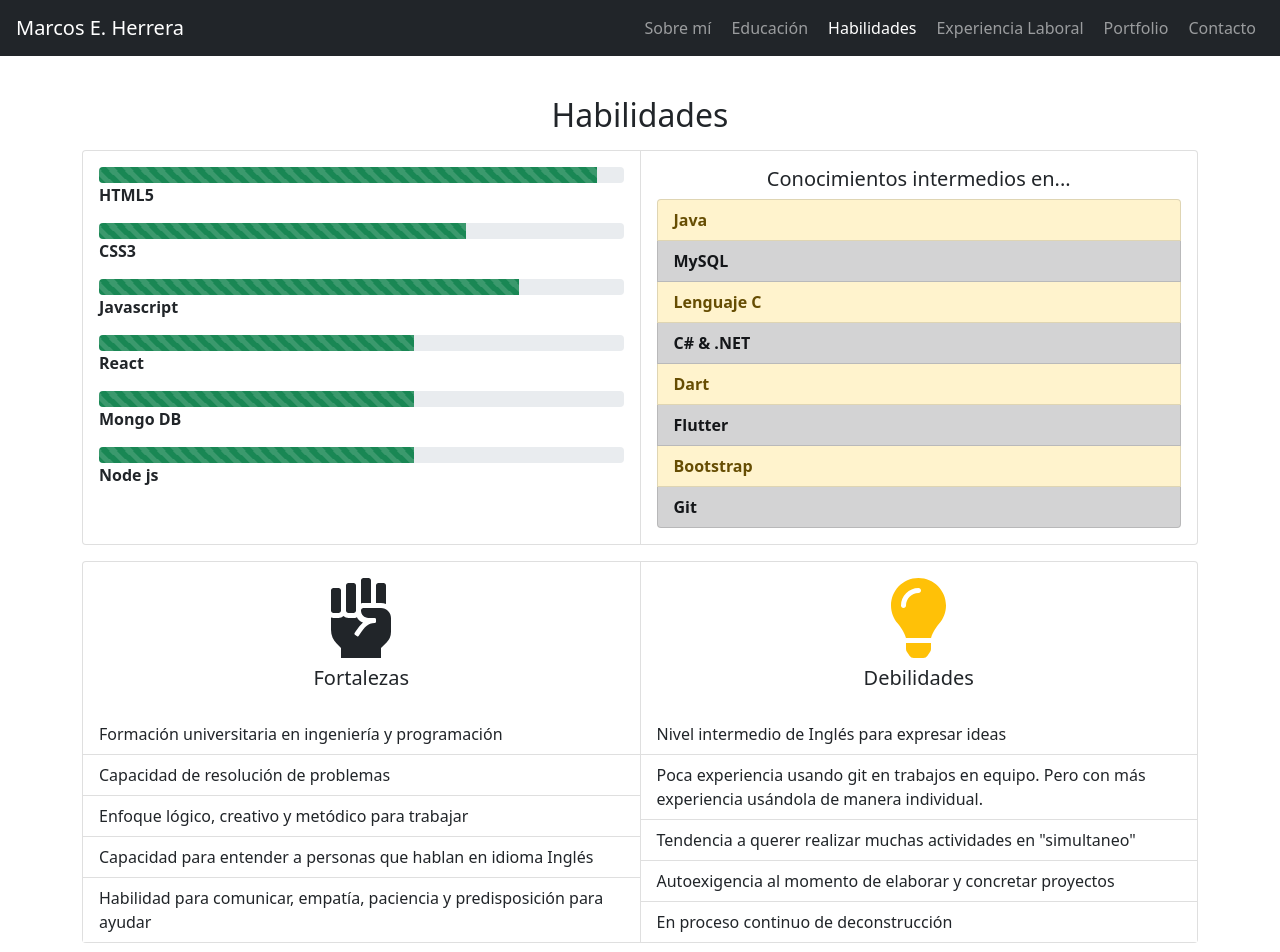
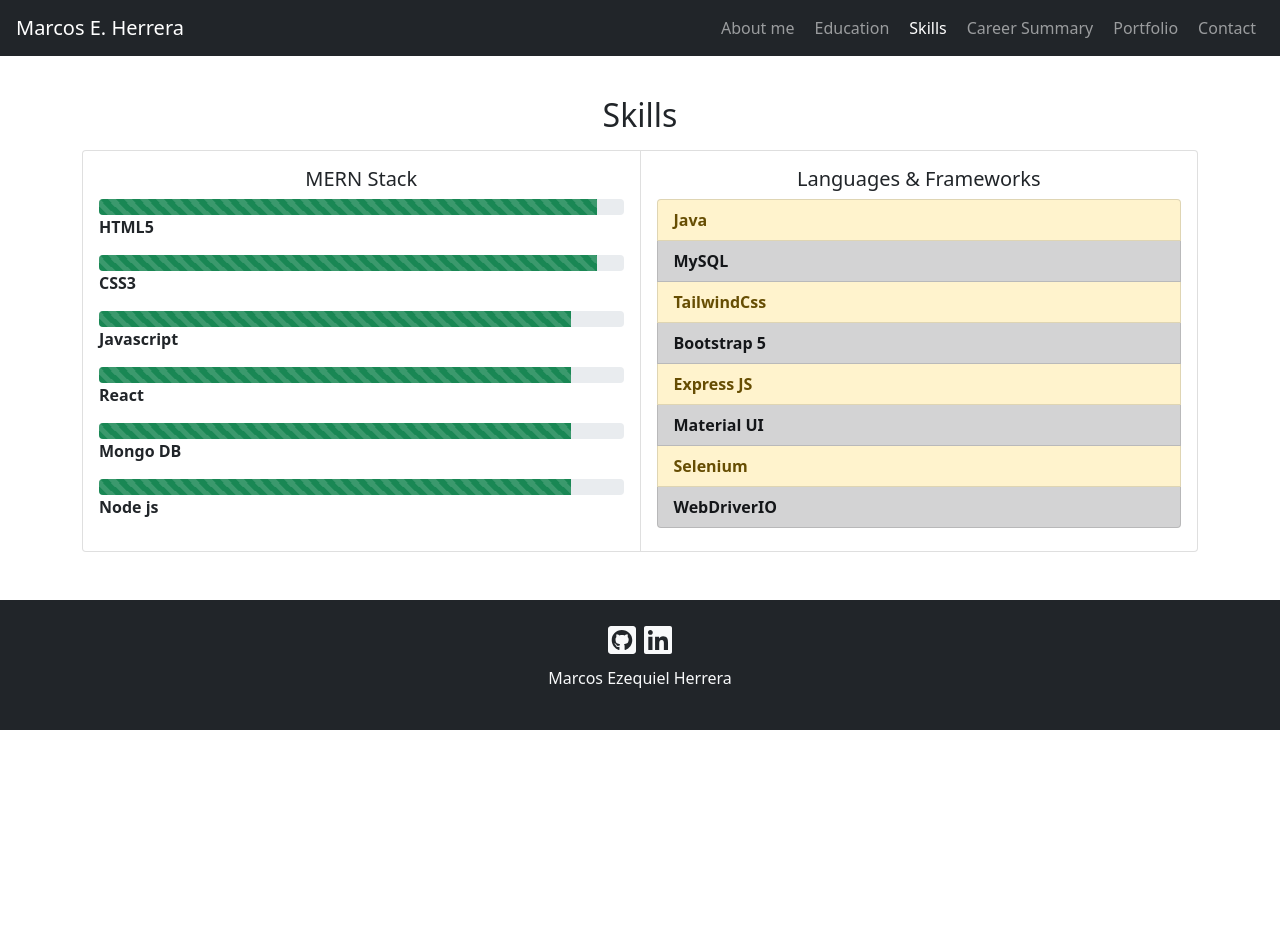
Before and after one commit to marcosihe/cv, a React (Create React App) app: page /marcos/habilidades in a window 1280 px wide. Shown: the top 952 px of the page. After the commit the page ends 800 px from the top, so only its background shows below. Built offline with nearby package versions, Linux system fonts and the light colour scheme.

Commit message:
update cv-portfolio

```diff
--- a/src/components/Contacto.jsx
+++ b/src/components/Contacto.jsx
@@ -8,20 +8,19 @@
 export const Contacto = () => {
   return (
     <Fragment>
-      <h2 className="text-center my-5">Contacto</h2>
+      <h2 className="text-center my-5">Contact</h2>
       <p>
-        Si queres saber más sobre mi trabajo podes contactarme mediante los
-        siguientes medios:
+        If you want to know more about my job, you can contact me through the following medias
       </p>
       <CardColumns className="text-center py-2">
         <Card border="dark">
           <Card.Body>
-            <Card.Title>Celular</Card.Title>
+            <Card.Title>Mobile Phone</Card.Title>
             <hr />
             <Card.Text>
-              Podes llamarme o enviarme mensajes al número: <br />
-              <span className="fw-bold">+54 9 381 6703322</span>
-              <br /> o via whatsapp:
+              Phone Call or Text Message <br />
+              <span className="fw-bold">+5493816703322</span>
+              <br /> Whatsapp:
               <br />
               <br />
               <a
@@ -39,7 +38,7 @@
             <Card.Title>E-mail</Card.Title>
             <hr />
             <Card.Text>
-              Enviarme un mail a:
+              Send E-mail to:
               <br />
               <br />
               <span className="fw-bold">hemrcs@gmail.com</span>
--- a/src/components/Educacion.jsx
+++ b/src/components/Educacion.jsx
@@ -8,21 +8,19 @@
 export const Educacion = () => {
   return (
     <Fragment>
-      <h2 className="text-center my-5">Educación Universitaria</h2>
+      <h2 className="text-center my-5">College</h2>
       <CardGroup className="my-5">
       <Card>
         <Card.Img variant="top" src={facetbio} className={styles.imgEducacion}/>
         <Card.Body>
-          <Card.Title className="text-center">Ingeniería Biomédica - UNT</Card.Title>
+          <Card.Title className="text-center">Biomedical Engineering - UNT</Card.Title>
           <Card.Text>
           <br/>
             <h6>
             Facultad de Ciencias Exactas y Tecnología - Universidad Nacional de
             Tucumán.</h6>
-            <p>Cuento con el cursado finalizado de la carrera, habiendo concretado
-            de manera exitosa la Práctica Profesional Supervisada (PPS) en el
-            Sanatorio 9 de Julio SA.</p>
-            <p>Avance: 5º año.</p>
+            <p>I completed my course in Biomedical Engineering at 'Facultad de Ciencias Exactas y Tecnología</p>
+            <p>Avance: 5th year</p>
           </Card.Text>
         </Card.Body>
         <Card.Footer className="text-center">
@@ -32,16 +30,16 @@
       <Card>
         <Card.Img variant="top" src={facetpu} className={styles.imgEducacion}/>
         <Card.Body>
-          <Card.Title className="text-center">Programador Universitario - UNT</Card.Title>
+          <Card.Title className="text-center">College Programmer - UNT</Card.Title>
           <Card.Text>
               <br/>
             <h6>
             Facultad de Ciencias Exactas y Tecnología - Universidad Nacional de
             Tucumán</h6>
             <p>
-            Actualemnte soy alumno regular de la carrera de Programador, y me encuentro cursando materias de 2º año.
+
             </p>
-            <p>Avance: 2º año</p>
+            <p>Avance: 2nd year</p>
           </Card.Text>
         </Card.Body>
         <Card.Footer className="text-center">
@@ -51,7 +49,7 @@
       <Card>
         <Card.Img variant="top" src={fcfyn} className={styles.imgEducacion}/>
         <Card.Body>
-          <Card.Title className="text-center">Ingeniería Biomédica - UNC</Card.Title>
+          <Card.Title className="text-center">Biomedical Engineering - UNC</Card.Title>
           <Card.Text>
           <br/>
             <h6>
@@ -59,16 +57,14 @@
             Nacional de Córdoba
             </h6>
             <p>
-            Programa SNRA: Llevé a cabo, durante el año
-            2019, un intercambio en la mencionada Facultad, en la cual cursé y
-            aprobé las materias:
+            SNRA Program: I was an exchange student at 'Facultad de Ciencias Exactas, Físicas y Naturales', at Biomedical Engineering career, where I studied and passed the subjects:
             <ul>
-              <li>Ingeniería en Rehabilitación (10)</li>
-              <li>Imágenes en Medicina (6)</li>
-              <li>Radiaciones No Ionizantes en Salud (7)</li>
+              <li>Rehabilitation Engineering (10)</li>
+              <li>Medicine Images (6)</li>
+              <li>Non-ionizing Radiation in Health (7)</li>
             </ul>
             </p>
-            <p>Estado: finalizado.</p>
+            <p>Status: finished.</p>
           </Card.Text>
         </Card.Body>
         <Card.Footer className="text-center">
--- a/src/components/Experiencia.jsx
+++ b/src/components/Experiencia.jsx
@@ -9,88 +9,79 @@
   faPhoneSquare,
   faLaptopMedical,
   faChalkboardTeacher,
+  faLaptop,
 } from "@fortawesome/free-solid-svg-icons";
 //import styles from '../css/Experiencia.module.css';
 
 export const Experiencia = () => {
   const info = [
     {
-      title: "Bioingeniería",
-      subtitle: "Sanatorio 9 de Julio S.A.",
+      title: "Clinical Engineer",
+      subtitle: "9 de Julio S.A. Private Hospital",
       textBody:
-        "Mantenimiento preventivo y correctivo en el área de Bioingeniería del Sanatorio.",
-      footerText: "Tucumán-Argentina",
+        "Provides cost-effective equipment inspection, maintenance, calibration, and repair service on a variety of medical devices. Plan and execute technical support and maintenance to the sanatorium’s medical equipment (corrective and preventive tasks). Communicates with clinical staff on the topics of equipment features, functionality, etc. Provides fast and efficient responses to problems that may arise within the sanatorium.",
+      footerText: "7 months - Tucumán-Argentina",
     },
     {
-      title: "Operario en Estación de Servicio YPF",
-      subtitle: "Petronorte S.A.",
+      title: "Front-End Developer",
+      subtitle: "Thalú",
       textBody:
-        "Consultor interno y asesor externo con orientación al cliente.",
-      footerText: "Tucumán - Argentina",
+        "Carry out the building process of user interfaces for websties, applying technologies such as HTML, CSS, Javascript and Bootstrap 5.",
+      footerText: "3 months - Tucumán-Argentina",
     },
     {
-      title: "Servicio Técnico",
-      subtitle: "Freelancer - Taller Propio",
-      textBody: "Reparación y mantenimiento de determinados equipos médicos",
-      footerText: "Tucumán - Argentina",
+      title: "Test Automation Engineer JR",
+      subtitle: "Globant",
+      textBody: "Project: Investing ES - for Disney Media",
+      footerText: "6 months - Tucumán-Argentina",
     },
     {
-      title: "Tutor estudiantil",
+      title: "Volunteering: Student Council",
       subtitle: "Facultad de Ciencias Exactas y Tecnología",
       textBody:
-        "Tutor Par. Miembro del equipo de trabajo de la Tutoría estudiantil de la FACET",
-      footerText: "U.N.T.",
+        "Advise students on academic and administrative issues. Promote inclusion and encourage collaborative work through different activities such as workshops and trainings.",
+      footerText: "1 year - U.N.T.",
     },
     {
-      title: "Ayudante de Cátedra",
+      title: "Assistant Professor",
       subtitle: "Facultad de Bioquímica, Química y Farmacia",
       textBody:
-        "Auxiliar de 2º categoria de la materia Física I. Consultor de trabajos prácticos y ayudante de laboratorio.",
-      footerText: "U.N.T.",
+        "Teach the practical and laboratory part, to first-year college’s students, in Physics I subject. I also took a part in the design of the exercising guide book.",
+      footerText: "2 years - U.N.T.",
     },
     {
-      title: "Recepción de llamadas de emergencias",
-      subtitle: "Ministerio de Seguridad Ciudadana",
-      textBody: "Recepción de llamadas de la línea de emergencia 911.",
-      footerText: "Tucumán - Argentina",
+      title: "Call Center Agent - Intership",
+      subtitle: "Security Citizen Ministry",
+      textBody:
+        "Categorize emergency calls in order to achieve correct and fast intervention.",
+      footerText: "6 months - Tucumán-Argentina",
     },
     {
-      title: "Profesor particular",
-      subtitle: "Nivel secundario y universitario",
-      textBody:
-        "Dictado de clases presenciales de diferentes materias: Matemática, Física, Química, entre otras.",
-      footerText: "Tucumán - Argentina",
-    },
+      title: "Back-End Developer",
+      subtitle: "Entropy Labs - Workstride",
+      textBody: "Part of the Operations Team for Workstride. Working with Java and SQL. Besides, I also work in an internal project for Entropy Labs, developing in React JS.",
+      footerText: "Since May 2022 - Remote Work"
+    }
   ];
 
   return (
     <Fragment>
-      <h2 className="text-center my-5">Experiencia Laboral</h2>
+      <h2 className="text-center my-5">Carrer Summary</h2>
       <div className="row">
-        <div className={"col-sm-12 col-md-4 my-3"}>
+        {/** Entropy */}
+        <div className="col-sm-12 col-md-4 my-3">
           <JobCard
-            info={info[0]}
+            info={info[6]}
             icon={
               <FontAwesomeIcon
-                icon={faLaptopMedical}
-                size="3x"
-                className="text-success"
-              ></FontAwesomeIcon>
-            }
-          ></JobCard>
-        </div>
-        <div className="col-sm-12 col-md-4 my-3">
-          <JobCard
-            info={info[1]}
-            icon={
-              <FontAwesomeIcon
-                icon={faOilCan}
+                icon={faLaptop}
                 size="3x"
                 className="text-secondary"
               ></FontAwesomeIcon>
             }
           ></JobCard>
         </div>
+        {/** Globant */}
         <div className="col-sm-12 col-md-4 my-3">
           <JobCard
             info={info[2]}
@@ -103,6 +94,20 @@
             }
           ></JobCard>
         </div>
+        {/** Thalú */}
+        <div className="col-sm-12 col-md-4 my-3">
+          <JobCard
+            info={info[1]}
+            icon={
+              <FontAwesomeIcon
+                icon={faChalkboardTeacher}
+                size="3x"
+                className="text-success"
+              ></FontAwesomeIcon>
+            }
+          ></JobCard>
+        </div>
+        {/** Tutoría */}
         <div className="col-sm-12 col-md-4 my-3">
           <JobCard
             info={info[3]}
@@ -115,6 +120,20 @@
             }
           ></JobCard>
         </div>
+        {/** ING. Clínico */}
+        <div className="col-sm-12 col-md-4 my-3">
+          <JobCard
+            info={info[0]}
+            icon={
+              <FontAwesomeIcon
+                icon={faLaptopMedical}
+                size="3x"
+                className="text-success"
+              ></FontAwesomeIcon>
+            }
+          ></JobCard>
+        </div>
+        {/** Ayudante de Cátedra */}
         <div className="col-sm-12 col-md-4 my-3">
           <JobCard
             info={info[4]}
@@ -127,6 +146,7 @@
             }
           ></JobCard>
         </div>
+        {/** 911 */}
         <div className="col-sm-12 col-md-4 my-3">
           <JobCard
             info={info[5]}
@@ -139,18 +159,6 @@
             }
           ></JobCard>
         </div>
-        <div className="col-sm-12 col-md-4 my-3">
-          <JobCard
-            info={info[6]}
-            icon={
-              <FontAwesomeIcon
-                icon={faChalkboardTeacher}
-                size="3x"
-                className="text-success"
-              ></FontAwesomeIcon>
-            }
-          ></JobCard>
-        </div>
       </div>
     </Fragment>
   );
--- a/src/components/Habilidades.jsx
+++ b/src/components/Habilidades.jsx
@@ -14,34 +14,37 @@
     <Fragment>
       <CardColumns className="my-5">
         <Card.Title>
-          <h2 className="text-center">Habilidades</h2>
+          <h2 className="text-center">Skills</h2>
         </Card.Title>
         <CardGroup className="my-3">
           <Card>
             <Card.Body>
+            <Card.Title className="text-center">
+                MERN Stack
+              </Card.Title>
               <Card.Text className="fw-bold">
                 <div>
                   <ProgressBar animated now={95} variant="success" />
                   <p>HTML5</p>
                 </div>
                 <div>
-                  <ProgressBar animated now={70} variant="success" />
+                  <ProgressBar animated now={95} variant="success" />
                   <p>CSS3</p>
                 </div>
                 <div>
-                  <ProgressBar animated now={80} variant="success" />
+                  <ProgressBar animated now={90} variant="success" />
                   <p>Javascript</p>
                 </div>
                 <div>
-                  <ProgressBar animated now={60} variant="success" />
+                  <ProgressBar animated now={90} variant="success" />
                   <p>React</p>
                 </div>
                 <div>
-                  <ProgressBar animated now={60} variant="success" />
+                  <ProgressBar animated now={90} variant="success" />
                   <p>Mongo DB</p>
                 </div>
                 <div>
-                  <ProgressBar animated now={60} variant="success" />
+                  <ProgressBar animated now={90} variant="success" />
                   <p>Node js</p>
                 </div>
               </Card.Text>
@@ -50,82 +53,21 @@
           <Card>
             <Card.Body>
               <Card.Title className="text-center">
-                Conocimientos intermedios en...
+                Languages & Frameworks
               </Card.Title>
               <Card.Text>
                 <ListGroup className="fw-bold">
                   <ListGroup.Item variant="warning">Java</ListGroup.Item>
                   <ListGroup.Item variant="dark">MySQL</ListGroup.Item>
-                  <ListGroup.Item variant="warning">Lenguaje C</ListGroup.Item>
-                  <ListGroup.Item variant="dark">C# & .NET</ListGroup.Item>
-                  <ListGroup.Item variant="warning">Dart</ListGroup.Item>
-                  <ListGroup.Item variant="dark">Flutter</ListGroup.Item>
-                  <ListGroup.Item variant="warning">Bootstrap</ListGroup.Item>
-                  <ListGroup.Item variant="dark">Git</ListGroup.Item>
+                  <ListGroup.Item variant="warning">TailwindCss</ListGroup.Item>
+                  <ListGroup.Item variant="dark">Bootstrap 5</ListGroup.Item>
+                  <ListGroup.Item variant="warning">Express JS</ListGroup.Item>
+                  <ListGroup.Item variant="dark">Material UI</ListGroup.Item>
+                  <ListGroup.Item variant="warning">Selenium</ListGroup.Item>
+                  <ListGroup.Item variant="dark">WebDriverIO</ListGroup.Item>
                 </ListGroup>
               </Card.Text>
             </Card.Body>
-          </Card>
-        </CardGroup>
-        <CardGroup>
-          <Card>
-            <Card.Body className="text-center">
-              <FontAwesomeIcon
-                icon={faFistRaised}
-                size="5x"
-                className="text-dark"
-              ></FontAwesomeIcon>
-              <Card.Title className="my-2">Fortalezas</Card.Title>
-            </Card.Body>
-            <Card.Text>
-              <ListGroup variant="flush" className="">
-                <ListGroup.Item>
-                  Formación universitaria en ingeniería y programación
-                </ListGroup.Item>
-                <ListGroup.Item>
-                  Capacidad de resolución de problemas
-                </ListGroup.Item>
-                <ListGroup.Item>
-                  Enfoque lógico, creativo y metódico para trabajar
-                </ListGroup.Item>
-                <ListGroup.Item>
-                  Capacidad para entender a personas que hablan en idioma Inglés
-                </ListGroup.Item>
-                <ListGroup.Item>
-                  Habilidad para comunicar, empatía, paciencia y predisposición
-                  para ayudar
-                </ListGroup.Item>
-              </ListGroup>
-            </Card.Text>
-          </Card>
-          <Card>
-            <Card.Body className="text-center">
-              <FontAwesomeIcon
-                icon={faLightbulb}
-                size="5x"
-                className="text-warning"
-              ></FontAwesomeIcon>
-              <Card.Title className="my-2">Debilidades</Card.Title>
-            </Card.Body>
-            <Card.Text>
-              <ListGroup variant="flush" className="">
-                <ListGroup.Item>
-                  Nivel intermedio de Inglés para expresar ideas
-                </ListGroup.Item>
-                <ListGroup.Item>
-                  Poca experiencia usando git en trabajos en equipo. Pero con más experiencia usándola de manera individual.
-                </ListGroup.Item>
-                <ListGroup.Item>
-                  Tendencia a querer realizar muchas actividades en "simultaneo"
-                </ListGroup.Item>
-                <ListGroup.Item>
-                  Autoexigencia al momento de elaborar y concretar proyectos
-                </ListGroup.Item>
-                <ListGroup.Item>
-                  En proceso continuo de deconstrucción
-                </ListGroup.Item>
-              </ListGroup>
-            </Card.Text>
           </Card>
         </CardGroup>
       </CardColumns>
--- a/src/components/Portfolio.jsx
+++ b/src/components/Portfolio.jsx
@@ -7,7 +7,7 @@
     <Fragment>
       <Card className="text-center my-5 p-5">
         <Spinner></Spinner>
-        <h2>Portfolio en proceso de construcción...</h2>
+        <h2>Portfolio in progress...</h2>
       </Card>
     </Fragment>
   );
--- a/src/components/SobreMi.jsx
+++ b/src/components/SobreMi.jsx
@@ -18,7 +18,7 @@
             <h1>Marcos Ezequiel Herrera</h1>
           </Card.Title>
           <Card.Text>
-            <h5>Full-Stack Developer - Jr</h5>
+            <h5>Software Developer</h5>
             <div className="d-flex justify-content-center">
               <img
                 src={iconArg}
@@ -33,20 +33,21 @@
       <Card className="mt-5" border="dark">
         <Card.Body>
           <Card.Title className="text-center">
-            <h2>Sobre mí</h2>
+            <h2>About Marcos</h2>
           </Card.Title>
           <Card.Text>
-            Desde que descubrí cuánto me apasiona la programación, lo convertí
-            en mi estilo de vida. Lo aplico día a día y disfruto del desarrollo
-            tanto como del aprendizaje diario. Durante varios años me he formado
-            de una manera técnica, por la Ingeniería, desarrollando ciertas
-            habilidades para la resolución de problemas, las cuales también
-            aplico de manera cotidiana. Además fui adquiriendo habilidades
-            blandas por las diferentes actividades que he llevado a cabo,
-            incluyendo talleres, capacitaciones, viajes, y muchos tipos de
-            trabajos que no tienen que ver con mi profesión y objetivos
-            profesional actual. Hola, soy Marcos! y soy una construcción de todo
-            eso que he transitado.
+            Marcos is a problem-solving person who always tries to provide
+            efficient, scalable, and readable solutions to problems that arise
+            daily in software development. He also has experience working with
+            agile methodologies thanks to working as part of software
+            development teams at Globant, Entropy Labs, among others. So far, he
+            has added different Front-end, Back-end, and QA Automation
+            technologies to his technical skills. Moreover, he continues
+            training in these technologies, mainly those related to the MERN
+            stack. He feels committed to himself to make a difference leaving
+            his mark as he did in every place where he worked before. He
+            believes good communication is one of the keys to success in this
+            area
           </Card.Text>
         </Card.Body>
       </Card>
--- a/src/components/commons/Navegacion.jsx
+++ b/src/components/commons/Navegacion.jsx
@@ -14,26 +14,26 @@
         <Navbar.Collapse id="basic-navbar-nav">
           <Nav className="ms-auto">
             <NavLink exact={true} to="/marcos" className="nav-link ms-1">
-              Sobre mí
+              About me
             </NavLink>
             <NavLink exact={true} to="/marcos/educacion" className="nav-link ms-1">
-              Educación
+              Education
             </NavLink>
             <NavLink exact={true} to="/marcos/habilidades" className="nav-link ms-1">
-              Habilidades
+              Skills
             </NavLink>
             <NavLink
               exact={true}
               to="/marcos/experiencialaboral"
               className="nav-link ms-1"
             >
-              Experiencia Laboral
+              Career Summary
             </NavLink>
             <NavLink exact={true} to="/marcos/portfolio" className="nav-link ms-1">
               Portfolio
             </NavLink>
             <NavLink exact={true} to="/marcos/contacto" className="nav-link ms-1 me-3">
-              Contacto
+              Contact
             </NavLink>
             {/**
              <NavDropdown title="Idioma" id="basic-nav-dropdown">
```
Also changed, not shown: 2 other files (tests, documents, lock files or other folders).
